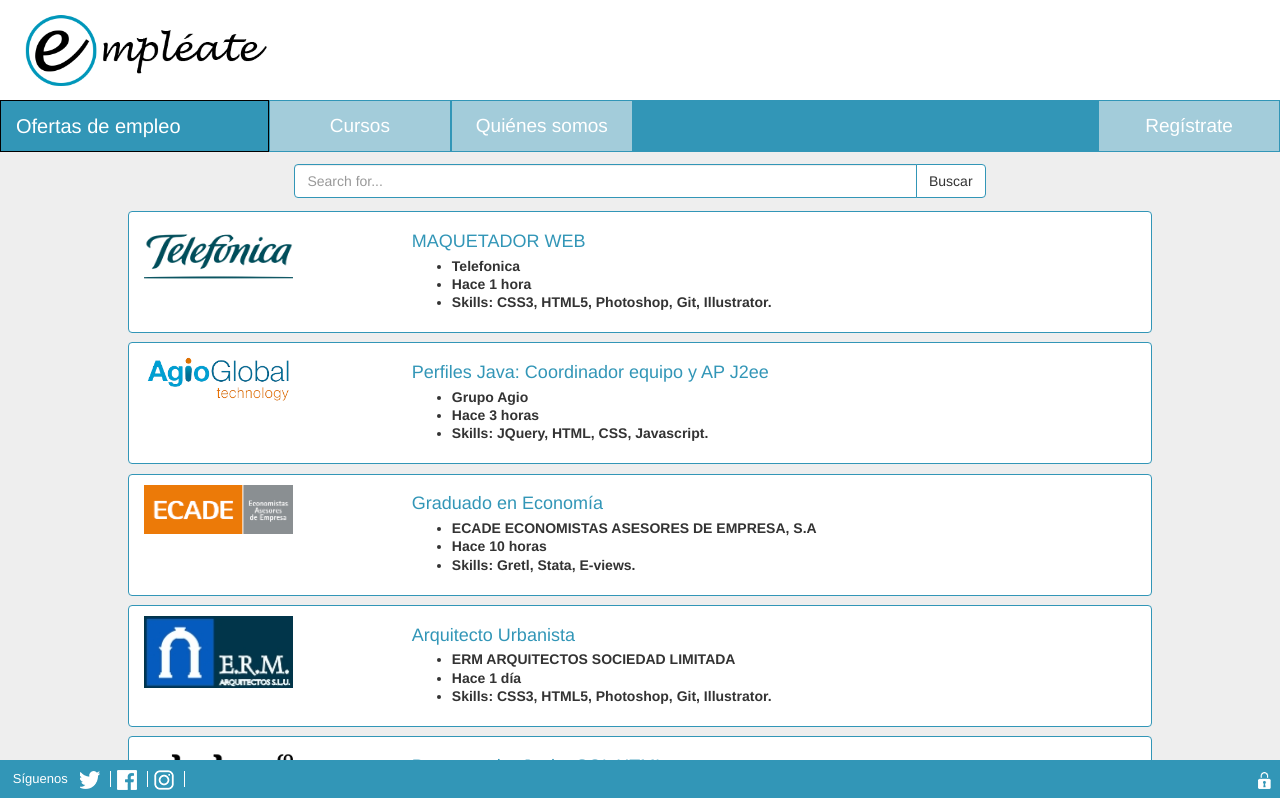
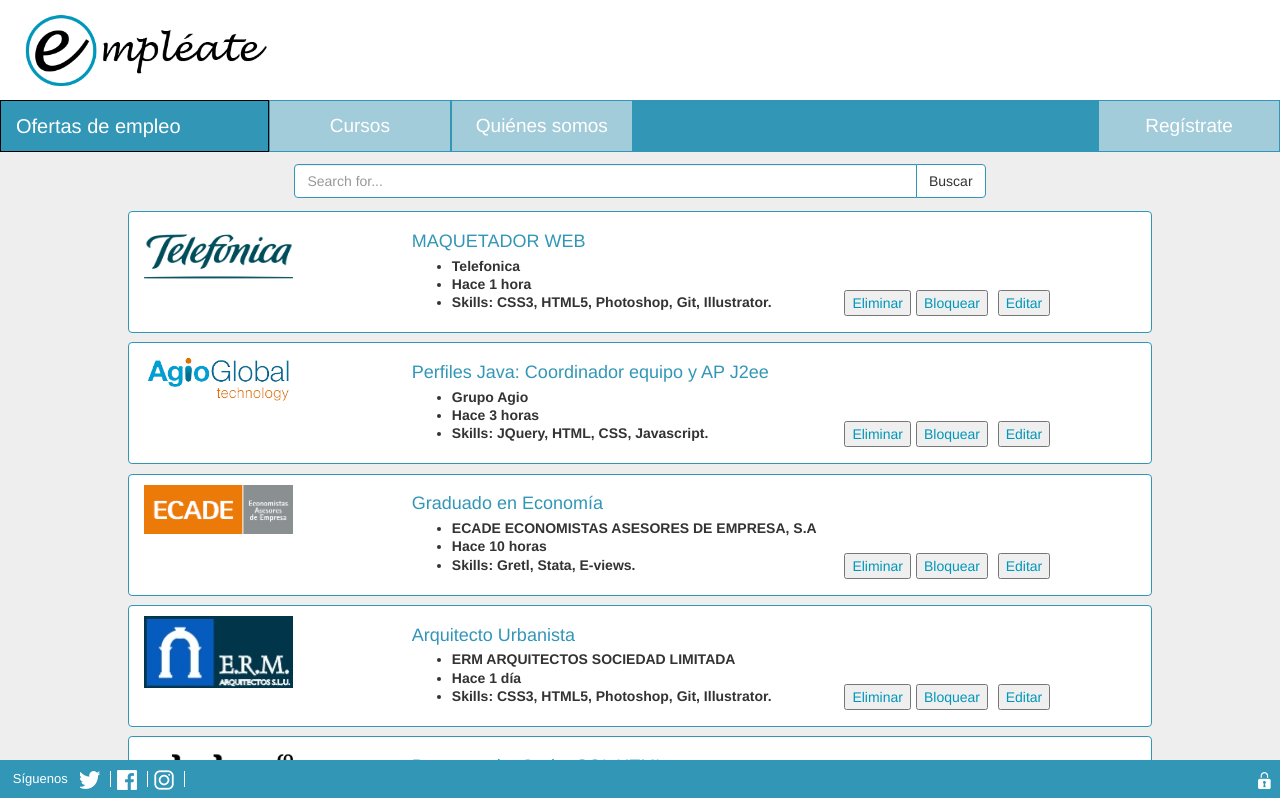
Before and after one commit to CarolinaOrellanaSanchez/Empleate, an Angular app: page /lista-ofertas in a window 1280 px wide. Shown: the top 798 px of the page. Built offline with nearby package versions, Linux system fonts and the light colour scheme.

Commit message:
Subimos cambios

```diff
--- a/src/app/lista-ofertas/oferta/oferta.component.css
+++ b/src/app/lista-ofertas/oferta/oferta.component.css
@@ -45,3 +45,30 @@
     position: relative;
     margin-bottom: 4%;
 }
+#boton_eliminar{
+    left: 70%;
+    position: absolute;
+    top: 65%;
+    color: #0097ba;
+}
+#boton_eliminar:hover{
+    color: #0097ba;
+}
+#bloqueo{
+    left: 77%;
+    position: absolute;
+    top: 65%;
+    color: #0097ba;
+}
+#bloqueo:hover{
+    color: #0097ba;
+}
+#boton_editar{
+    left: 85%;
+    position: absolute;
+    top: 65%;
+    color: #0097ba;
+}
+#boton_editar:hover{
+    color: #0097ba;
+}
--- a/src/app/lista-ofertas/oferta/oferta.component.html
+++ b/src/app/lista-ofertas/oferta/oferta.component.html
@@ -12,6 +12,9 @@
           <li><b>Skills: {{oferta.skills}}</b></li>
         </ul>
       </div>
+      <button id="boton_eliminar" type="button">Eliminar</button>
+      <button id="bloqueo" type="button">Bloquear</button>
+      <button id="boton_editar" type="button">Editar</button>
     </a>
   </div>
 </div>
--- a/src/app/oferta-detallada/oferta-detallada.component.html
+++ b/src/app/oferta-detallada/oferta-detallada.component.html
@@ -36,5 +36,7 @@
     </div>
     <button class="button">Inscríbete</button>
     <button class="button">Editar</button>
+    <button class="button" type="button">Eliminar</button>
+    <button class="button" type="button">Bloquear</button>
   </div>
 </div>
```
